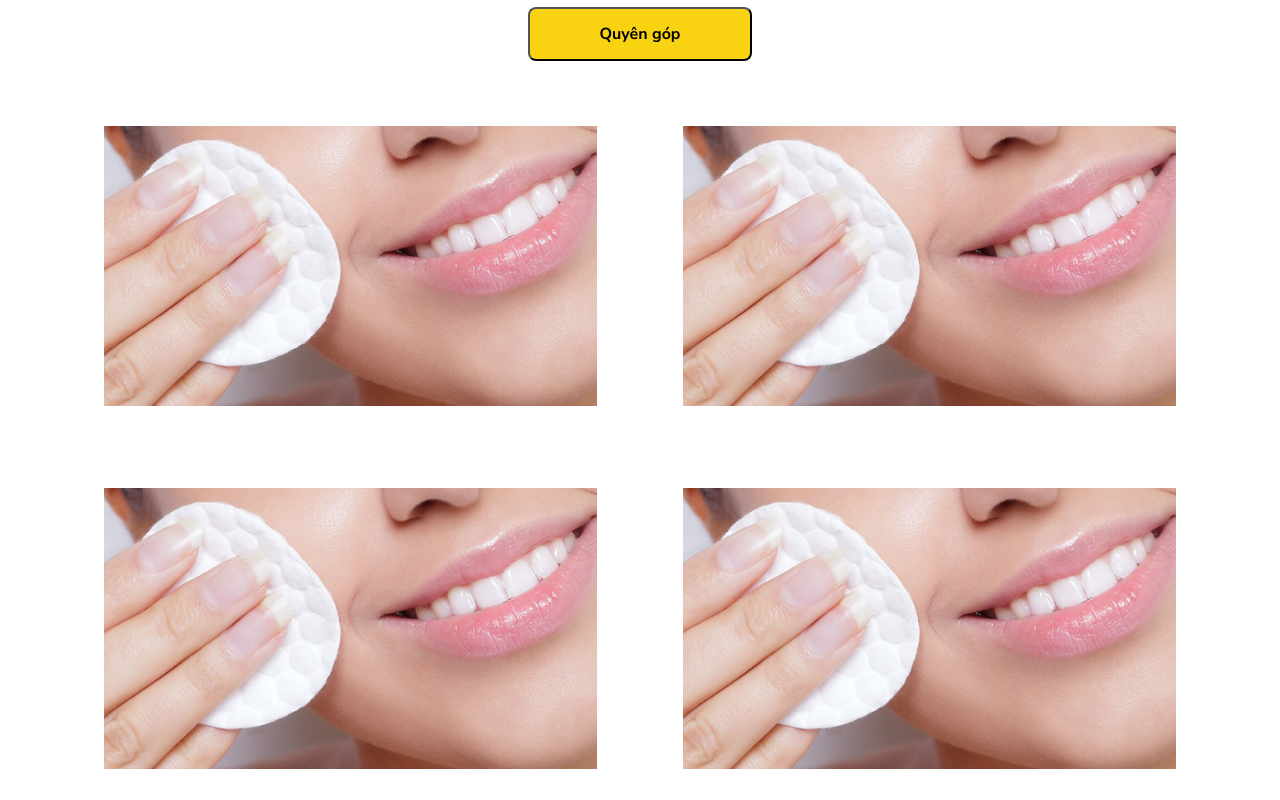
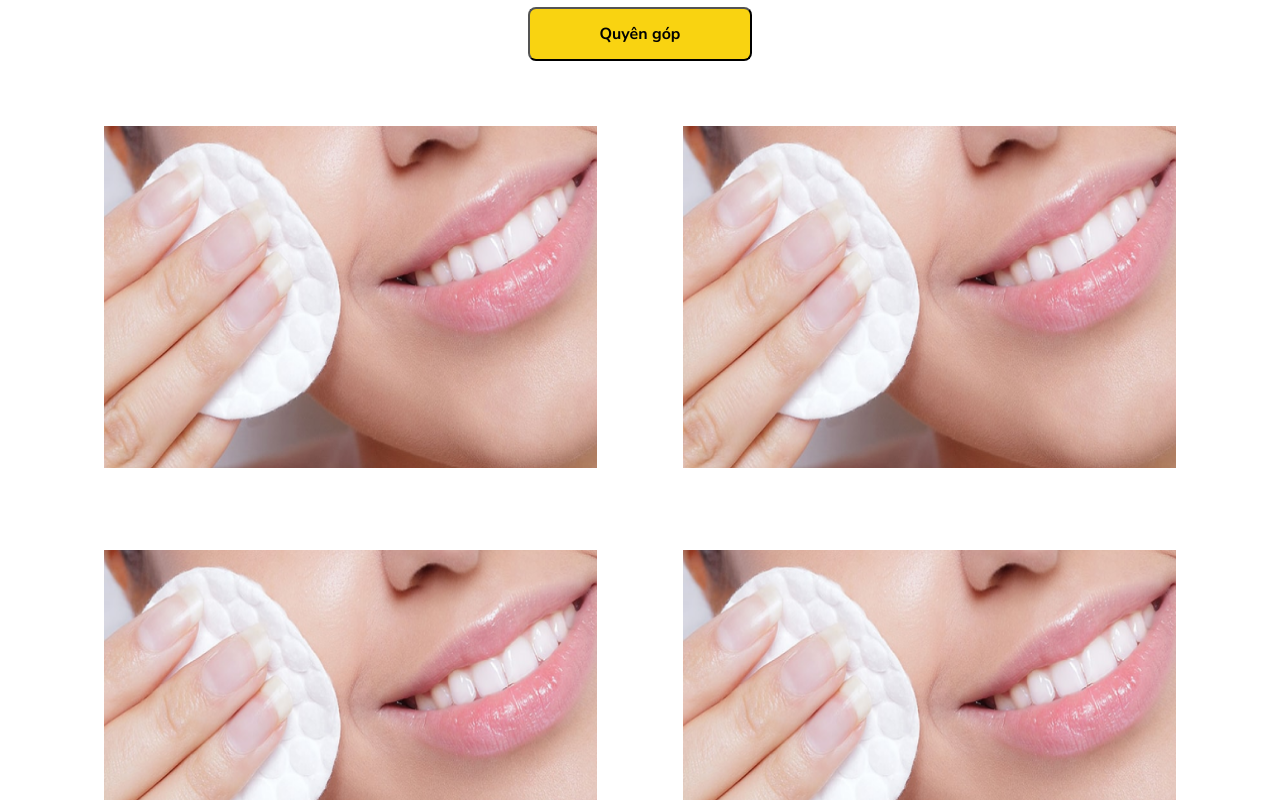
Before and after one commit to scottish-ep/ep-store, a Next.js app: page /charityfund in a window 1280 px wide. Shown: the part 1640-2440 px from the top of the page. Built offline with nearby package versions, Linux system fonts and the light colour scheme.

Commit message:
solve comment

```diff
--- a/pages/charityfund.tsx
+++ b/pages/charityfund.tsx
@@ -24,15 +24,17 @@ const funds= Array(4).fill({
     content: "Đối với làn da nhạy cảm, điều quan trọng nhất chính là hãy luôn quan tâm đến thành phần trong sản phẩm tẩy trang để tránh bị kích ứng. Bạn sẽ khá bất ngờ khi nhìn thấy một số thành phần phổ biến như alcohol (cồn), paraben (chất bảo quản), mineral oil (dầu khoáng), fragrance (hương liệu),... sẽ có thể là nguyên nhân gây ra tình trạng kích ứng, mẩn đỏ cho làn da nhạy cảm. Vì thế, hãy kiểm tra thật kỹ bảng thành phần và loại ngay các sản phẩm chứa những chất trên để “đảm bảo an toàn” cho làn da nhạy cảm.Đối với làn da nhạy cảm, điều quan trọng nhất chính là hãy luôn quan tâm đến thành phần trong sản phẩm tẩy trang để tránh bị kích ứng. Bạn sẽ khá bất ngờ khi nhìn thấy một số thành phần phổ biến như alcohol (cồn), paraben (chất bảo quản), mineral oil (dầu khoáng), fragrance (hương liệu),... sẽ có thể là nguyên nhân gây ra tình trạng kích ứng, mẩn đỏ cho làn da nhạy cảm. Vì thế, hãy kiểm tra thật kỹ bảng thành phần và loại ngay các sản phẩm chứa những chất trên để “đảm bảo an toàn” cho làn da nhạy cảm."
 })
 
+const images= Array(4).fill({
+    src: alterImg.src,
+})
+
 const renderUser = function(user: {name: string, donate: string | number}) {
     return (
-        <>
         <tr>
             <td className={styles.chart_column}><img src={goldMedal.src} alt="" /></td>
             <td className={styles.chart_column}>{user.name}</td>
             <td className={styles.chart_column}>{user.donate}</td>
         </tr>
-        </>
     )
 }
 
@@ -51,8 +53,8 @@ const renderUsersChart = function(users: userInfo[]) {
 }
 const renderFund = function (funds : fundInfo[]) {
     return (
-        funds.map(fund => (
-            <div className={styles.charity_nav}>
+        funds.map((fund,index) => (
+            <div className={styles.charity_nav} key={index}>
                 {fund.title}
                 <svg width="13" height="23" viewBox="0 0 13 23" fill="none" xmlns="http://www.w3.org/2000/svg">
                                 <path d="M1.375 21.75L11.625 11.5L1.375 1.25" stroke="#9596A3" stroke-width="2" stroke-linecap="round" stroke-linejoin="round"/>
@@ -63,6 +65,20 @@ const renderFund = function (funds : fundInfo[]) {
     );
 }
 
+
+const renderImages= function(images) {
+
+    return  (
+        images.map((image,index) => (
+            <Image
+                src={image.src}
+                width={396}
+                height={342}
+                alt=""
+            />
+        ))
+    )
+}
 
 export default function CharityFund() {
     return (
@@ -128,10 +144,7 @@ export default function CharityFund() {
                         <button className={styles.donate_button}>Quyên góp</button>
                     </div>
                     <div className={styles.section_image}>
-                        <img src={alterImg.src} alt="" />
-                        <img src={alterImg.src} alt="" />
-                        <img src={alterImg.src} alt="" />
-                        <img src={alterImg.src} alt="" />
+                        {renderImages(images)}
                     </div>
                 </div>
             </div>
```
